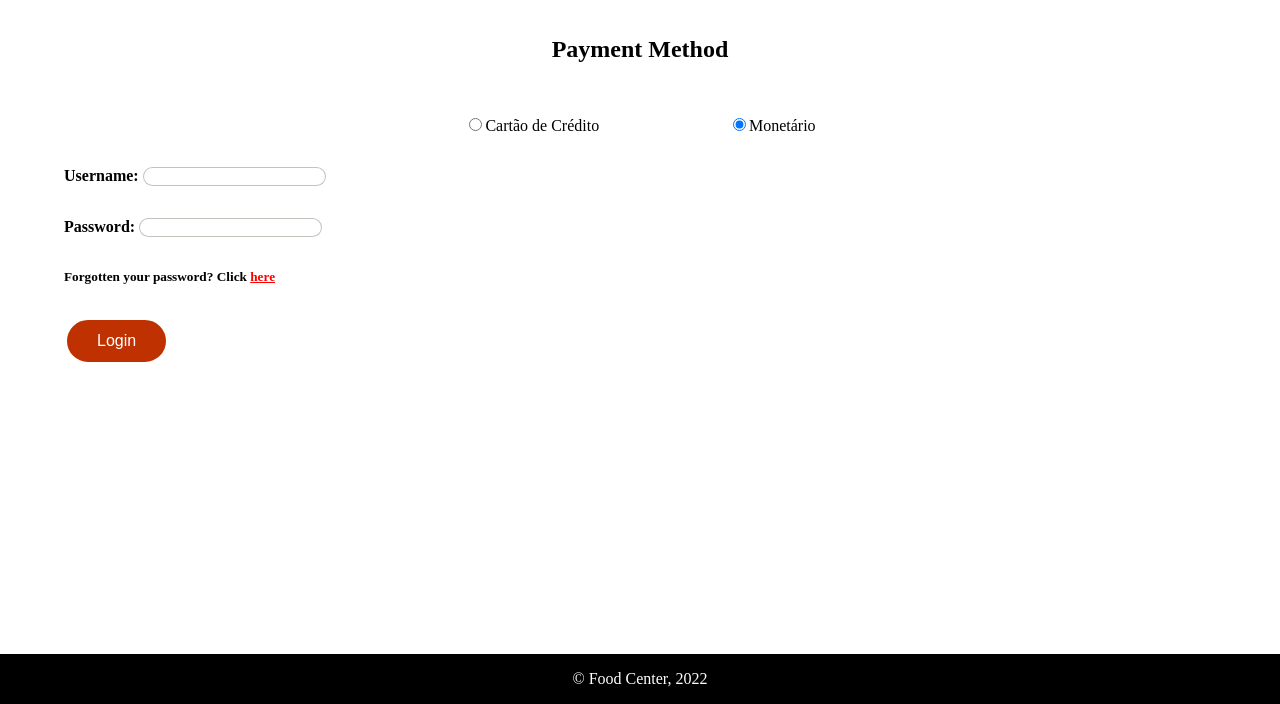
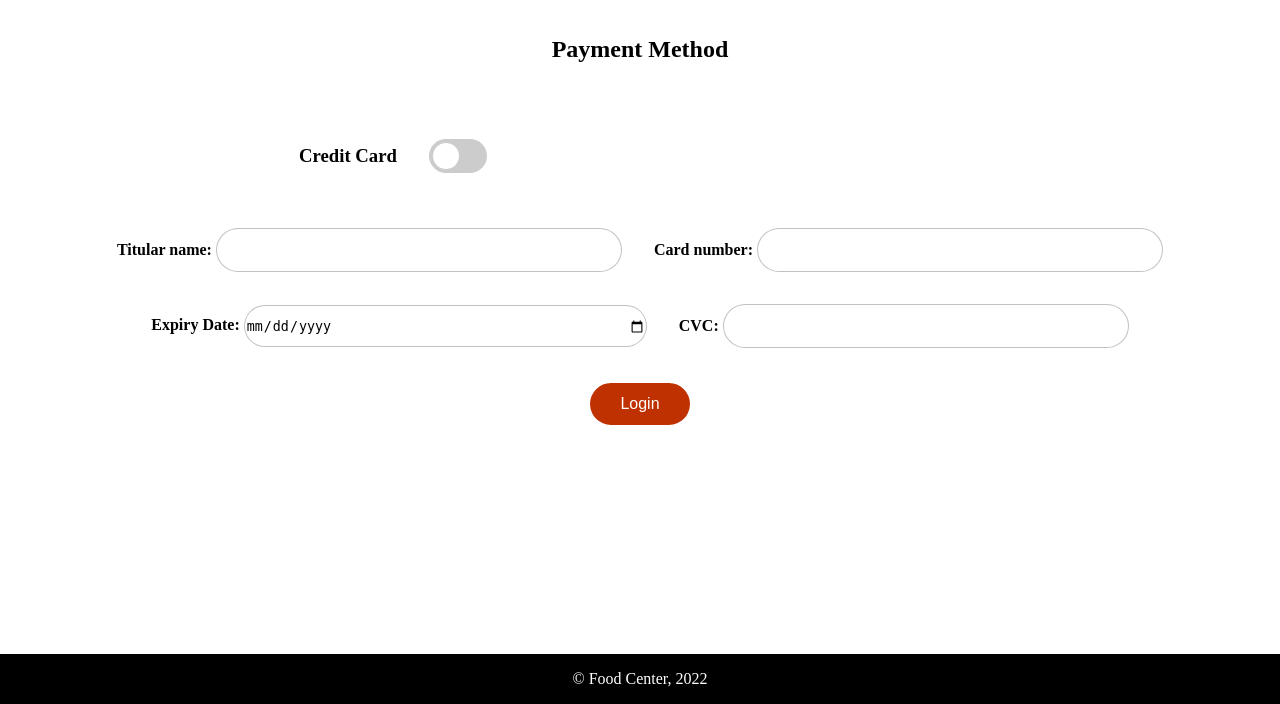
Before and after one commit to TiagoBranquinho/LTW_Project, a PHP site: page /payment.php in a window 1280 px wide. Shown: the part 96-800 px from the top of the page. Run offline with PHP 8.4, Linux system fonts and the light colour scheme.

Commit message:
Payment update

```diff
--- /dev/null
+++ b/css/responsive.css
@@ -0,0 +1,36 @@
+.payment ~ div{
+  display: hidden;
+}
+.slider {
+    position: absolute;
+    cursor: pointer;
+    top: 0;
+    left: 0;
+    right: 0;
+    bottom: 0;
+    background-color: #ccc;
+    transition: .4s;
+  }
+
+  .slider:before {
+    position: absolute;
+    content: "";
+    height: 26px;
+    width: 26px;
+    left: 4px;
+    bottom: 4px;
+    background-color: white;
+    transition: .4s;
+  }
+
+  input:checked + .slider {
+    background-color: #F3a918;
+  }
+
+  input:focus + .slider {
+    box-shadow: 0 0 1px #F3a918;
+  }
+
+  input:checked + .slider:before {
+    transform: translateX(26px);
+  }
--- a/css/style.css
+++ b/css/style.css
@@ -312,24 +312,55 @@ ul{
 }
 
 .payment{
-    display: grid;
-    row-gap: 2em;
+    display: flex;
+    flex-direction: row;
+    flex-wrap: wrap;
+    row-gap: 5em;
     margin-top: 1em;
 }
 
-.payment h2{
-    justify-self: center;
+.payment{
+    display: flex;
+    flex-direction: column;
+    gap: 2em;
 }
 
-.payment ul{
-    display: flex;
-    flex-direction: row;
-    justify-self: center;
-    width: 30em;
-    justify-content: space-around;
+.payment h2{
+    align-self: center;
 }
 
-.payment input{
-    width: fit-content;
-    height: fit-content;
+.payment div{
+    display: flex;
+    align-items: center;
+    justify-content: center;
+    gap: 2em;
 }
+
+.payment button{
+    align-self: center;
+}
+
+
+.switch {
+    position: relative;
+    display: inline-block;
+    background-color: none;
+    width: 60px;
+    height: 34px;
+    width:calc(50% - 24px);
+  }
+
+  .switch input {
+    opacity: 0;
+    width: 0;
+    height: 0;
+  }
+
+  .slider.round {
+    border-radius: 34px;
+    width: 58px;
+  }
+
+  .slider.round:before {
+    border-radius: 50%;
+  }
--- a/payment.php
+++ b/payment.php
@@ -5,18 +5,30 @@
 <main>
     <form class="payment" action="action_payment.php" method="POST">
         <h2>Payment Method</h2>
-        <ul>
-            <li><input type="radio" name="type" value="card" checked="checked">Cartão de Crédito</li>
-            <li><input type="radio" name="type" value="money" checked="checked">Monetário</li>
-        </ul>
-        <label><strong>Username:</strong>
-                    <input type="text" name="username">
-                </label>
-                <label><strong>Password:</strong>
-                    <input type="password" name="password">
-                </label>
-                <h5>Forgotten your password? Click <a>here</a> </h5>
-                <button type="submit">Login</button>
+        <div>
+        <h3>Credit Card</h3>
+        <label class="switch">
+            <input type="checkbox">
+             <span class="slider round"></span>
+        </label>
+        </div>
+        <div>
+        <label><strong>Titular name:</strong>
+            <input type="text" name="titular">
+        </label>
+        <label id="aa"><strong>Card number:</strong>
+            <input type="text" name="number">
+        </label>
+        </div>
+        <div>
+        <label id="ab"><strong>Expiry Date:</strong>
+            <input type="date" name="date">
+        </label>
+        <label><strong>CVC:</strong>
+            <input type="password" name="cvc">
+        </label>
+        </div>
+        <button type="submit">Login</button>
     </form>
 </main>
 <?php output_footer();?>
--- a/templates/common.tpl.php
+++ b/templates/common.tpl.php
@@ -5,6 +5,8 @@
                 <title>Food Center</title>
                 <meta charset="UTF-8">
                 <link href="../css/style.css" rel="stylesheet">
+                <link href="../css/responsive.css" rel="stylesheet">
+
             </head>
             <body>
                 <header>
```
